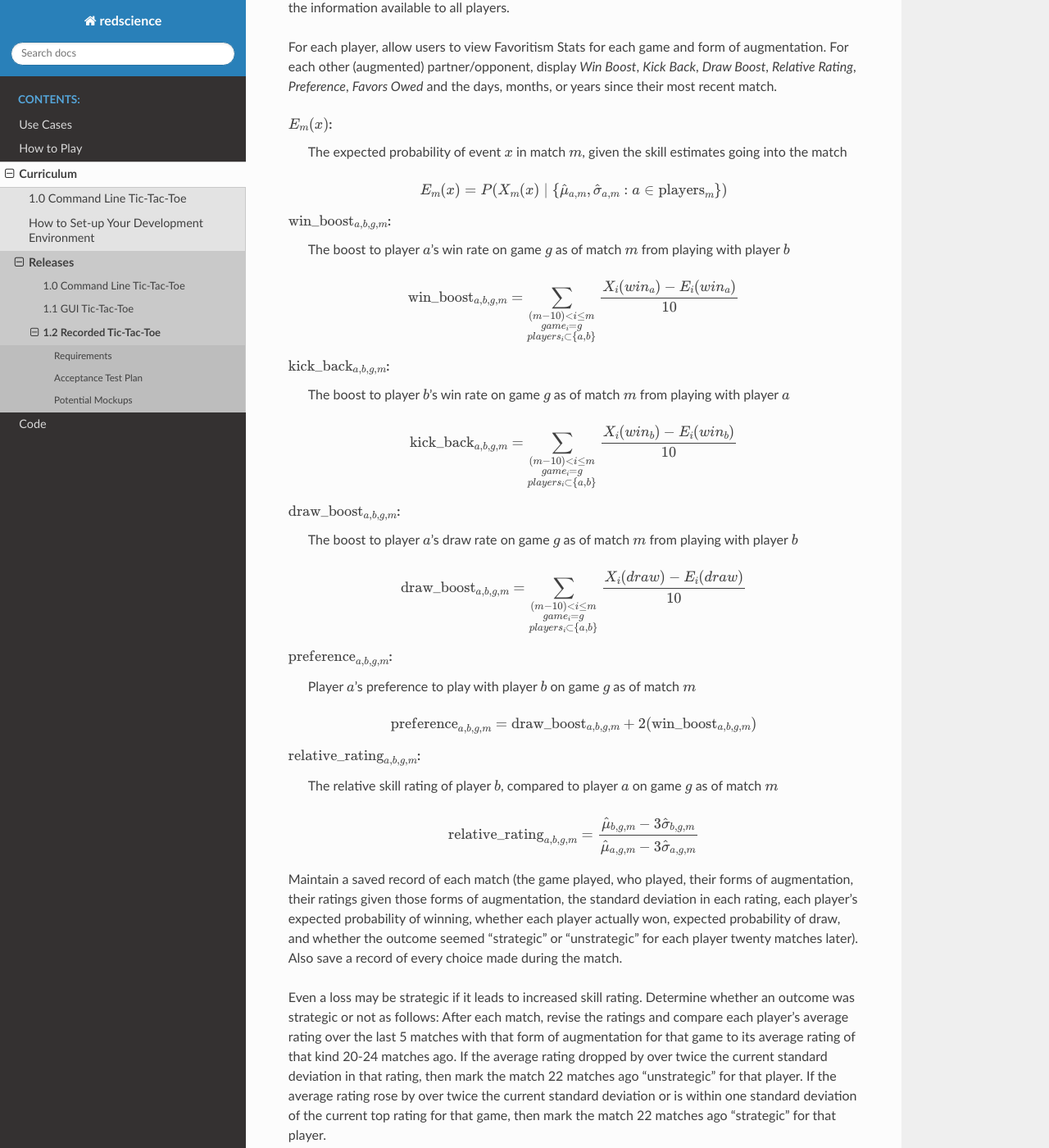
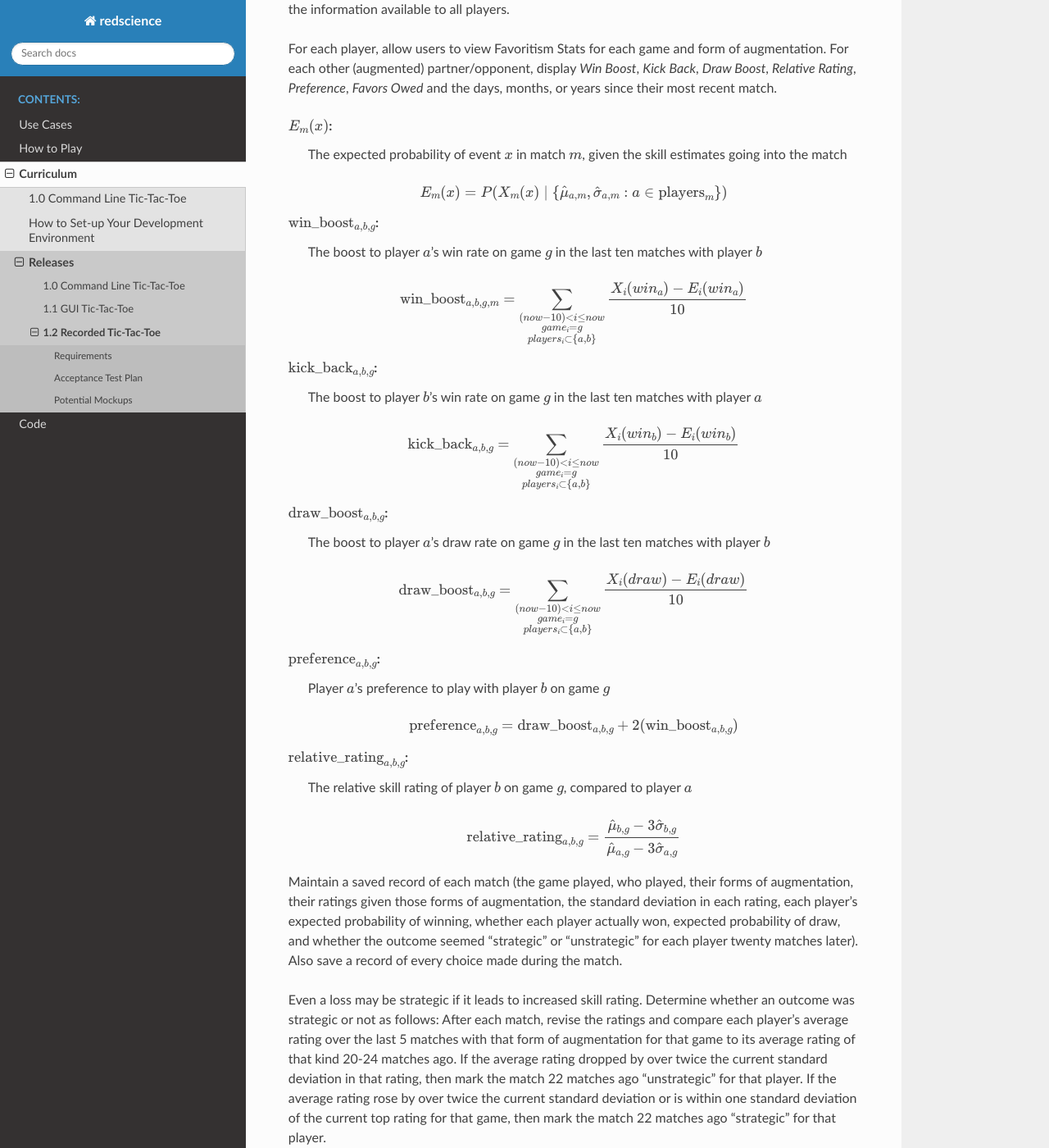
Before and after one commit to ChrisSantosLang/redscience, a Sphinx documentation site: the page built from docs/source/releases/recorded.rst, in a window 1280 px wide and 1400 px high, scrolled down 2486 px. Shown: the whole window at 82% size. Built offline with Sphinx 7.4.7 and the Read the Docs theme 2.0.0, drawn with Linux system fonts in a browser that asks for light colours; pages that are not in the unit, such as notebooks, are missing from menus; some of the changed text lies outside the part shown.

Commit message:
Update recorded.rst

```diff
--- a/docs/source/releases/recorded.rst
+++ b/docs/source/releases/recorded.rst
@@ -45,33 +45,35 @@ after the user, calculate flags as follows:
 :math:`X_m(x)`:
   The occurence of event :math:`x` in match :math:`m`.
 
-:math:`\hat{\mu}_{a, m}` :
+:math:`\hat{\mu}_{a, g}` :
   The mean skill estimate for player :math:`a` on
-  :math:`\text{game}_m` going into match :math:`m`
+  game :math:`g`
+
+:math:`\hat{\mu}_{random, g}` :
+  The mean skill estimate for the random player on
+  game :math:`g`
 
 :math:`\hat{\mu}_{min, m}, \hat{\mu}_{max, m}` :
   The lowest and highest mean skill estimates among
   :math:`\text{players}_m` for :math:`\text{game}_m`
 
-:math:`\hat{\mu}_{random, m}` :
-  The mean skill estimate for the random player on
-  :math:`\text{game}_m`
-
-:math:`\hat{\sigma}_{a, m}` :
+:math:`\hat{\sigma}_{a, g}` :
   The standard deviation in the skill estimate for player :math:`a` on
-  :math:`\text{game}_m` going  into match :math:`m`
+  game :math:`g`
 
 :math:`\text{relative_expertise}_{a, m}` :
   A flag indicating the expertise of player :math:`a` relative to
-  :math:`\text{players}_m` on :math:`\text{game}_m` going  into
-  match :math:`m`
+  :math:`\text{players}_m` on :math:`\text{game}_m`
 
 .. math::
    \text{relative_expertise}_{a, m} =
     \begin{cases}
-      \text{Random}       & \quad \text{if } \hat{\mu}_{a, m} = \hat{\mu}_{random, m} \pm 2 \hat{\sigma}_{a, m}\\
-      \text{Novice}  & \quad \text{if } \hat{\mu}_{a, m} < min \{ (\hat{\mu}_{min, m} + \hat{\sigma}_{a, m}),  (\hat{\mu}_{max, m} - \hat{\sigma}_{a, m}) \}\\
-      \text{Expert}  & \quad \text{if } \hat{\mu}_{a, m} > max \{ (\hat{\mu}_{min, m} + \hat{\sigma}_{a, m}),  (\hat{\mu}_{max, m} - \hat{\sigma}_{a, m}) \}
+      \text{Random}       & \quad \text{if } \hat{\mu}_{a, \text{game}_m}
+      = \hat{\mu}_{random, \text{game}_m} \pm 2 \hat{\sigma}_{a, \text{game}_m}\\
+      \text{Novice}  & \quad \text{if } \hat{\mu}_{a, \text{game}_m}
+      < min \{ (\hat{\mu}_{min, m} + \hat{\sigma}_{a, m}),  (\hat{\mu}_{max, m} - \hat{\sigma}_{a, \text{game}_m}) \}\\
+      \text{Expert}  & \quad \text{if } \hat{\mu}_{a, \text{game}_m}
+      > max \{ (\hat{\mu}_{min, m} + \hat{\sigma}_{a, m}),  (\hat{\mu}_{max, m} - \hat{\sigma}_{a, \text{game}_m}) \}
     \end{cases}
 
 
@@ -168,62 +170,62 @@ or years since their most recent match.
    E_m(x) = P(X_m(x) \mid \{\hat{\mu}_{a, m},
    \hat{\sigma}_{a, m} : a \in \text{players}_m \})
 
-:math:`\text{win_boost}_{a, b, g, m}`:
-  The boost to player :math:`a`'s win rate on game :math:`g` as of
-  match :math:`m` from playing with player :math:`b`
+:math:`\text{win_boost}_{a, b, g}`:
+  The boost to player :math:`a`'s win rate on game :math:`g` in
+  the last ten matches with player :math:`b`
 
 .. math::
    \text{win_boost}_{a, b, g, m} =
        \sum_{\substack{
-         (m-10) < i \le m \\
+         (now-10) < i \le now \\
          game_i = g \\
          players_i \subset \{a, b\}
        }}
        \frac{X_i(win_a) - E_i(win_a)}{10}
 
-:math:`\text{kick_back}_{a, b, g, m}`:
-  The boost to player :math:`b`'s win rate on game :math:`g` as of
-  match :math:`m` from playing with player :math:`a`
+:math:`\text{kick_back}_{a, b, g}`:
+  The boost to player :math:`b`'s win rate on game :math:`g` in
+  the last ten matches with player :math:`a`
 
 .. math::
-   \text{kick_back}_{a, b, g, m} =
+   \text{kick_back}_{a, b, g} =
        \sum_{\substack{
-         (m-10) < i \le m \\
+         (now-10) < i \le now \\
          game_i = g \\
          players_i \subset \{a, b\}
        }}
        \frac{X_i(win_b) - E_i(win_b)}{10}
 
-:math:`\text{draw_boost}_{a, b, g, m}`:
-  The boost to player :math:`a`'s draw rate on game :math:`g` as of
-  match :math:`m` from playing with player :math:`b`
+:math:`\text{draw_boost}_{a, b, g}`:
+  The boost to player :math:`a`'s draw rate on game :math:`g` in
+  the last ten matches with player :math:`b`
 
 .. math::
-   \text{draw_boost}_{a, b, g, m} =
+   \text{draw_boost}_{a, b, g} =
        \sum_{\substack{
-         (m-10) < i \le m \\
+         (now-10) < i \le now \\
          game_i = g \\
          players_i \subset \{a, b\}
        }}
        \frac{X_i(draw) - E_i(draw)}{10}
 
-:math:`\text{preference}_{a, b, g, m}`:
+:math:`\text{preference}_{a, b, g}`:
   Player :math:`a`'s preference to play with player :math:`b` on
-  game :math:`g` as of match :math:`m`
+  game :math:`g`
 
 .. math::
-   \text{preference}_{a, b, g, m} =
-   \text{draw_boost}_{a, b, g, m} +
-   2 (\text{win_boost}_{a, b, g, m})
+   \text{preference}_{a, b, g} =
+   \text{draw_boost}_{a, b, g} +
+   2 (\text{win_boost}_{a, b, g})
 
-:math:`\text{relative_rating}_{a, b, g, m}`:
-  The relative skill rating of player :math:`b`, compared to
-  player :math:`a` on game :math:`g` as of match :math:`m`
+:math:`\text{relative_rating}_{a, b, g}`:
+  The relative skill rating of player :math:`b` on game :math:`g`,
+  compared to player :math:`a`
 
 .. math::
-   \text{relative_rating}_{a, b, g, m} =
-   \frac{\hat{\mu}_{b, g, m} - 3 \hat{\sigma}_{b, g, m}}
-   {\hat{\mu}_{a, g, m} - 3 \hat{\sigma}_{a, g, m}}
+   \text{relative_rating}_{a, b, g} =
+   \frac{\hat{\mu}_{b, g} - 3 \hat{\sigma}_{b, g}}
+   {\hat{\mu}_{a, g} - 3 \hat{\sigma}_{a, g}}
 
 Maintain a saved record of each match (the game played, who played,
 their forms of augmentation, their ratings given those forms of
```
